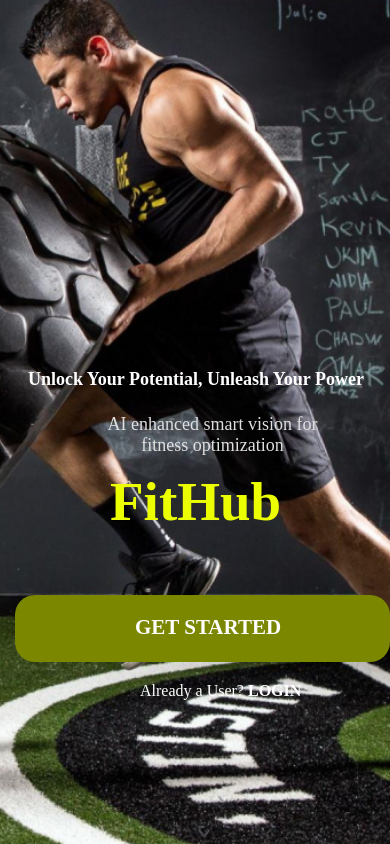
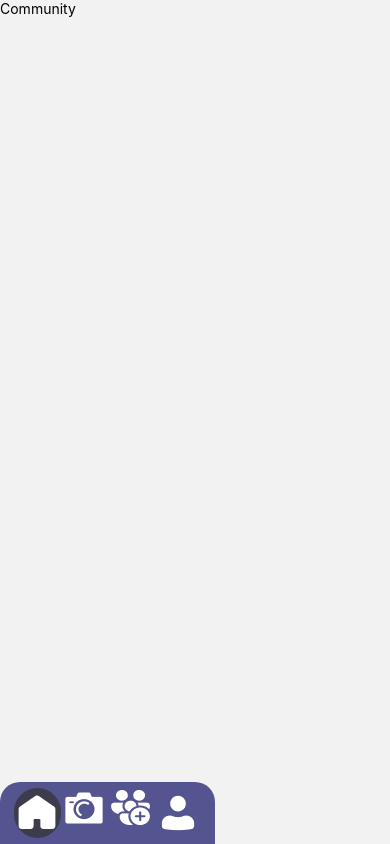
Before and after one commit to FALAK097/FitHub, a React Native app: screen /Community in a window 390 px wide. Built offline with nearby package versions, Linux system fonts and the light colour scheme.

Commit message:
fix the navigation issue & updated footer

```diff
--- a/App.tsx
+++ b/App.tsx
@@ -6,12 +6,14 @@ import Landing from './pages/Landing';
 import Login from './pages/Login';
 import Details from './pages/Details';
 import Home from './pages/Home';
+import SmartCamera from './pages/SmartCamera';
+import Community from './pages/Community';
+import UserProfile from './pages/UserProfile';
 
 const Stack = createNativeStackNavigator();
 
 const App = () => {
   return (
-    <>
     <NavigationContainer>
       <Stack.Navigator>
         <Stack.Screen
@@ -34,9 +36,23 @@ const App = () => {
           component={Home}
           options={{headerShown: false}}
         />
+        <Stack.Screen
+          name="SmartCamera"
+          component={SmartCamera}
+          options={{headerShown: false}}
+        />
+        <Stack.Screen
+          name="Community"
+          component={Community}
+          options={{headerShown: false}}
+        />
+        <Stack.Screen
+          name="UserProfile"
+          component={UserProfile}
+          options={{headerShown: false}}
+        />
       </Stack.Navigator>
     </NavigationContainer>
-    </>
   );
 };
 
--- /dev/null
+++ b/components/CommonLayout.tsx
@@ -0,0 +1,25 @@
+import React from 'react';
+import {View, StyleSheet} from 'react-native';
+import Footer from './Footer';
+
+interface CommonLayoutProps {
+  navigation: any;
+  children: React.ReactNode;
+}
+
+const CommonLayout: React.FC<CommonLayoutProps> = ({children, navigation}) => {
+  return (
+    <View style={styles.container}>
+      {children}
+      <Footer navigation={navigation} />
+    </View>
+  );
+};
+
+const styles = StyleSheet.create({
+  container: {
+    flex: 1,
+  },
+});
+
+export default CommonLayout;
--- a/components/Footer.tsx
+++ b/components/Footer.tsx
@@ -1,4 +1,4 @@
-import React from 'react';
+import React, {useState} from 'react';
 import {
   View,
   Pressable,
@@ -33,13 +33,23 @@ const footerItems: FooterItem[] = [
 ];
 
 const Footer: React.FC<{navigation: any}> = ({navigation}) => {
+  const [activeScreen, setActiveScreen] = useState('Home');
+
   return (
     <View style={styles.footer}>
       {footerItems.map((item, index) => (
         <Pressable
           key={index}
-          style={styles.footerIcon}
-          onPress={() => navigation.navigate(item.navigateTo)}>
+          style={[
+            styles.footerIcon,
+            activeScreen === item.navigateTo && styles.activeIcon,
+          ]}
+          onPress={() => {
+            console.log('Navigating to:', item.navigateTo);
+            navigation.navigate(item.navigateTo);
+            setActiveScreen(item.navigateTo);
+            console.log('Active screen:', activeScreen);
+          }}>
           <Image style={styles.icon} resizeMode="cover" source={item.icon} />
         </Pressable>
       ))}
@@ -67,6 +77,10 @@ const styles = StyleSheet.create({
   icon: {
     overflow: 'hidden',
   },
+  activeIcon: {
+    backgroundColor: '#333333ba',
+    borderRadius: 50,
+  },
 });
 
 export default Footer;
--- a/components/WorkoutPlan.tsx
+++ b/components/WorkoutPlan.tsx
@@ -7,17 +7,17 @@ const WorkoutPlan = () => {
     {
       id: '1',
       image: require('../assets/rectangle-8.png'),
-      text: 'Welcome to our Recommended Upper Body Workouts section, curated especially for you to achieve your fitness goals effectively and efficiently.',
+      text: 'Welcome to our Recommended Arms Workouts section, curated especially for you to achieve your fitness goals effectively and efficiently.',
     },
     {
       id: '2',
       image: require('../assets/rectangle-9.png'),
-      text: 'Welcome to our Recommended Lower Body Workouts section, designed to help you build strong, sculpted legs and enhance your lower body strength and endurance.',
+      text: 'Welcome to our Recommended Legs Workouts section, designed to help you build strong, sculpted legs and enhance your lower body strength and endurance.',
     },
     {
       id: '3',
       image: require('../assets/rectangle-8.png'),
-      text: 'Welcome to our Recommended Upper Body Workouts section, curated especially for you to achieve your fitness goals effectively and efficiently.',
+      text: 'Welcome to our Recommended Chest & Back Workouts section, curated especially for you to achieve your fitness goals effectively and efficiently.',
     },
     {
       id: '4',
--- /dev/null
+++ b/pages/Community.tsx
@@ -0,0 +1,17 @@
+import {View, Text} from 'react-native';
+import React from 'react';
+import CommonLayout from '../components/CommonLayout';
+import {useNavigation} from '@react-navigation/native';
+
+const Community = () => {
+  const navigation = useNavigation();
+  return (
+    <CommonLayout navigation={navigation}>
+      <View>
+        <Text>Community</Text>
+      </View>
+    </CommonLayout>
+  );
+};
+
+export default Community;
--- a/pages/Home.tsx
+++ b/pages/Home.tsx
@@ -5,7 +5,7 @@ import {StackNavigationProp} from '@react-navigation/stack';
 import {useNavigation, ParamListBase} from '@react-navigation/native';
 import {Color} from '../GlobalStyles';
 
-import Footer from '../components/Footer';
+import CommonLayout from '../components/CommonLayout';
 import ProfileInfo from '../components/ProfileInfo';
 import SearchBar from '../components/SearchBar';
 import WorkoutPlan from '../components/WorkoutPlan';
@@ -15,6 +15,7 @@ const HOME = () => {
   const navigation = useNavigation<StackNavigationProp<ParamListBase>>();
 
   return (
+    <CommonLayout navigation={navigation}>
       <View style={styles.home}>
         <LinearGradient
           style={styles.homeChild}
@@ -23,7 +24,6 @@ const HOME = () => {
           useAngle={true}
           angle={180}
         />
-
         <ScrollView>
           <ProfileInfo />
           <SearchBar
@@ -35,8 +35,8 @@ const HOME = () => {
           <WorkoutPlan />
           <DietPlan />
         </ScrollView>
-      <Footer navigation={navigation} />
       </View>
+    </CommonLayout>
   );
 };
 
--- /dev/null
+++ b/pages/SmartCamera.tsx
@@ -0,0 +1,17 @@
+import {View, Text} from 'react-native';
+import React from 'react';
+import CommonLayout from '../components/CommonLayout';
+import {useNavigation} from '@react-navigation/native';
+
+const SmartCamera = () => {
+  const navigation = useNavigation();
+  return (
+    <CommonLayout navigation={navigation}>
+      <View>
+        <Text>SmartCamera</Text>
+      </View>
+    </CommonLayout>
+  );
+};
+
+export default SmartCamera;
--- /dev/null
+++ b/pages/UserProfile.tsx
@@ -0,0 +1,17 @@
+import {View, Text} from 'react-native';
+import React from 'react';
+import CommonLayout from '../components/CommonLayout';
+import {useNavigation} from '@react-navigation/native';
+
+const UserProfile = () => {
+  const navigation = useNavigation();
+  return (
+    <CommonLayout navigation={navigation}>
+      <View>
+        <Text>UserProfile</Text>
+      </View>
+    </CommonLayout>
+  );
+};
+
+export default UserProfile;
```
Lines whose indentation alone changed are shown as unchanged.
